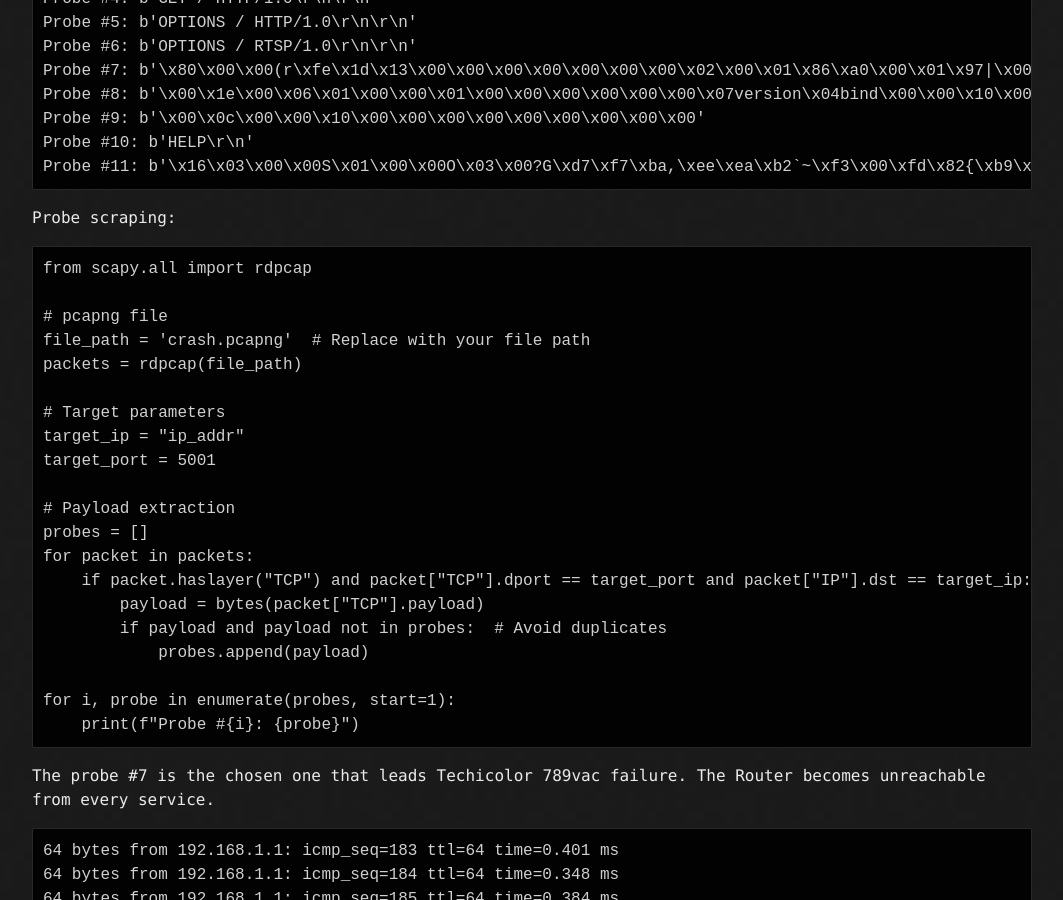
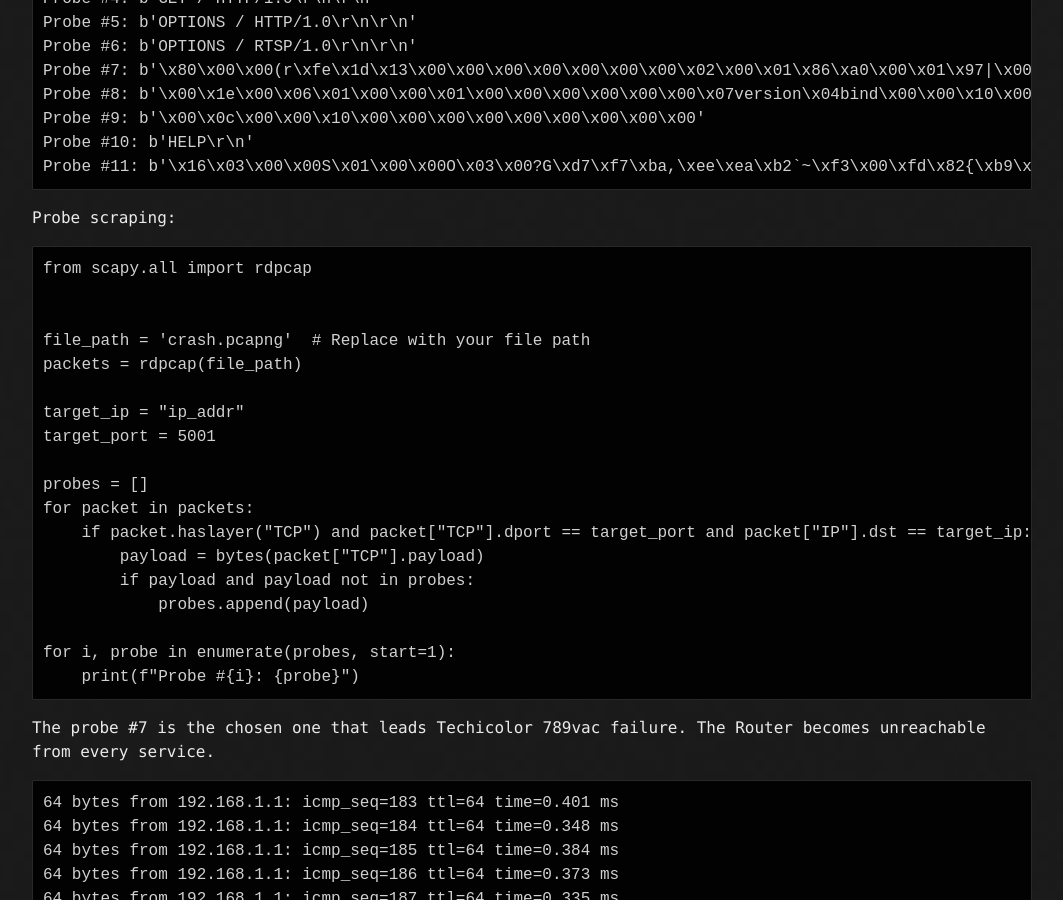
Before and after one commit to kaisersource/kaisersource.github.io, a Jekyll site: the page built from _posts/2025-01-15-technicolor_vulnerability.md, in a window 1280 px wide and 900 px high, scrolled down 1006 px. Shown: the whole window, without its empty margins (108-1171 px from the left). Built offline with Jekyll 4.4.1, drawn with Linux system fonts in a browser that asks for light colours.

Commit message:
Update 2025-01-15-technicolor_vulnerability.md

````diff
--- a/_posts/2025-01-15-technicolor_vulnerability.md
+++ b/_posts/2025-01-15-technicolor_vulnerability.md
@@ -52,20 +52,18 @@ Probe scraping:
 ```
 from scapy.all import rdpcap
 
-# pcapng file
+
 file_path = 'crash.pcapng'  # Replace with your file path
 packets = rdpcap(file_path)
 
-# Target parameters
 target_ip = "ip_addr"
 target_port = 5001
 
-# Payload extraction
 probes = []
 for packet in packets:
     if packet.haslayer("TCP") and packet["TCP"].dport == target_port and packet["IP"].dst == target_ip:
         payload = bytes(packet["TCP"].payload)
-        if payload and payload not in probes:  # Avoid duplicates
+        if payload and payload not in probes:
             probes.append(payload)
 
 for i, probe in enumerate(probes, start=1):
````
